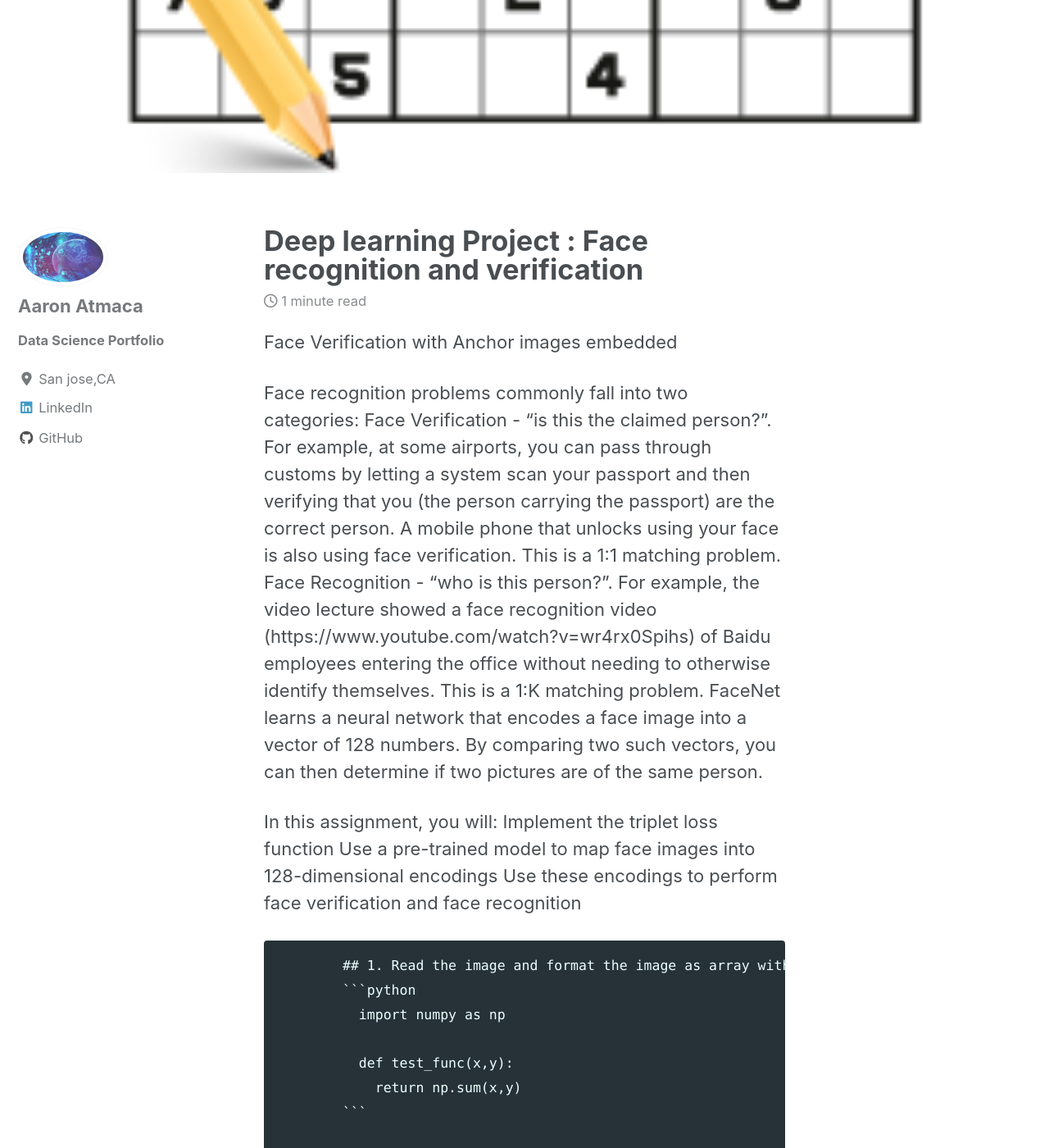
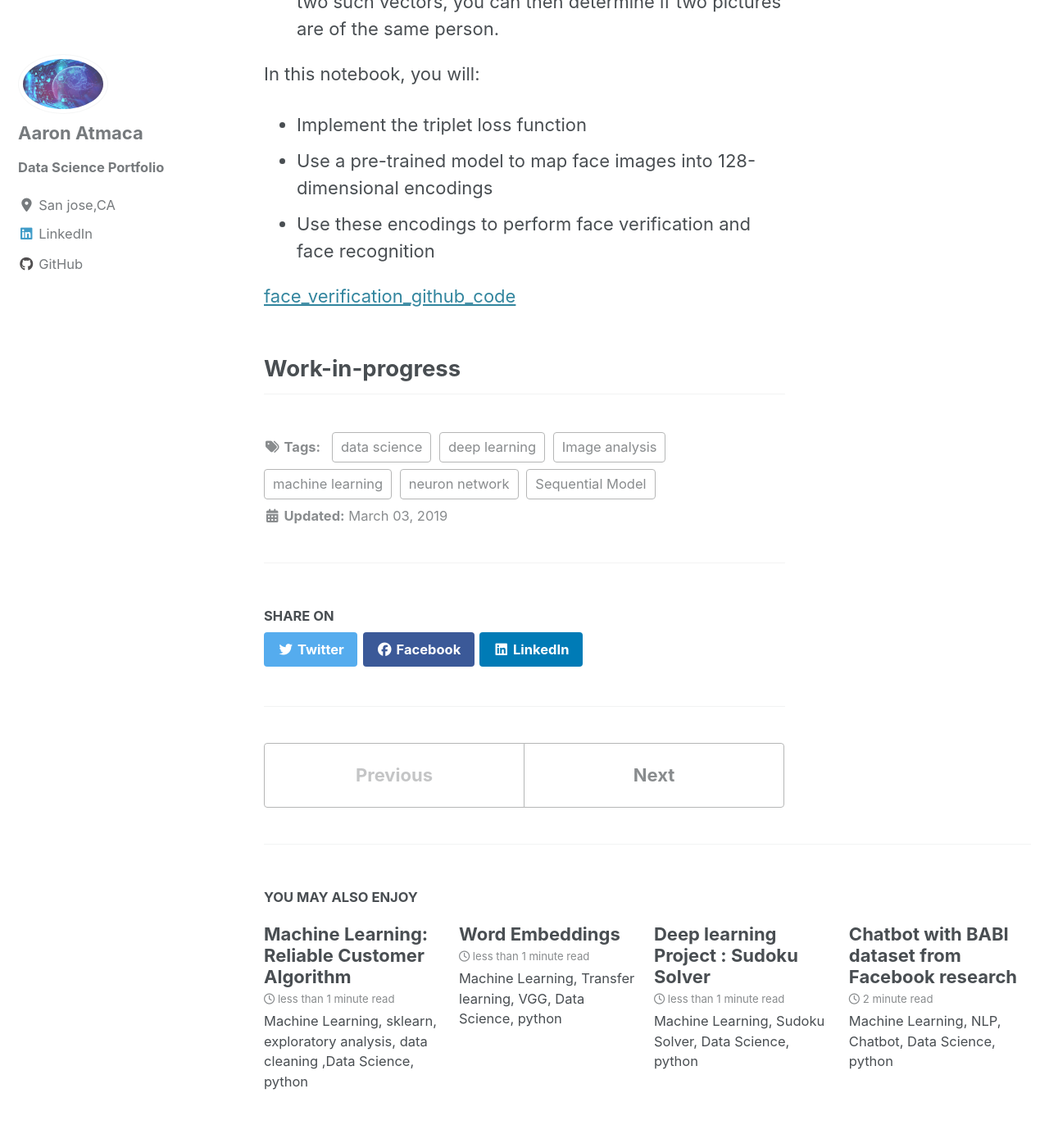
Before and after one commit to erenat77/erenat77.github.io, a Jekyll site: the page built from _posts/2019-03-03-Face_verification.md, in a window 1280 px wide and 1400 px high, scrolled down 916 px. Shown: the whole window at 82% size. Built offline with Jekyll 4.4.1, drawn with Linux system fonts in a browser that asks for light colours; cached includes are drawn as plain includes; nearby versions of some CDN libraries; some of the changed text lies outside the part shown.

Commit message:
initial commit

````diff
--- a/_posts/2019-03-03-Face_verification.md
+++ b/_posts/2019-03-03-Face_verification.md
@@ -1,62 +1,22 @@
 ---
 title: "Deep learning Project : Face recognition and verification"
 date: 2019-03-03
-tags: [machine learning, deep learning, data science, neuron network, sudoku, Image analysis, Sequential Model]
-header:
-  image: "/images/sudoku_ex2.png"
+tags: [machine learning, deep learning, data science, neuron network, Image analysis, Sequential Model]
 excerpt: "Machine Learning, Transfer learning, VGG, Data Science, python"
 mathjax: "true"
 ---
-Face Verification with Anchor images embedded
-
+# Face Verification with Anchor images embedded
 
 Face recognition problems commonly fall into two categories:
-Face Verification - "is this the claimed person?". For example, at some airports, you can pass through customs by letting a system scan your passport and then verifying that you (the person carrying the passport) are the correct person. A mobile phone that unlocks using your face is also using face verification. This is a 1:1 matching problem.
-Face Recognition - "who is this person?". For example, the video lecture showed a face recognition video (https://www.youtube.com/watch?v=wr4rx0Spihs) of Baidu employees entering the office without needing to otherwise identify themselves. This is a 1:K matching problem.
+* Face Verification - "is this the claimed person?". For example, at some airports, you can pass through customs by letting a system scan your passport and then verifying that you (the person carrying the passport) are the correct person. A mobile phone that unlocks using your face is also using face verification. This is a 1:1 matching problem.
+* Face Recognition - "who is this person?". For example, the video lecture showed a face recognition video (https://www.youtube.com/watch?v=wr4rx0Spihs) of Baidu employees entering the office without needing to otherwise identify themselves. This is a 1:K matching problem.
 FaceNet learns a neural network that encodes a face image into a vector of 128 numbers. By comparing two such vectors, you can then determine if two pictures are of the same person.
 
-In this assignment, you will:
-Implement the triplet loss function
-Use a pre-trained model to map face images into 128-dimensional encodings
-Use these encodings to perform face verification and face recognition
+In this notebook, you will:
+* Implement the triplet loss function
+* Use a pre-trained model to map face images into 128-dimensional encodings
+* Use these encodings to perform face verification and face recognition
 
+[face_verification_github_code](https://github.com/erenat77/face_recognition)
 
-            ## 1. Read the image and format the image as array with openCV library
-            ```python
-              import numpy as np
-
-              def test_func(x,y):
-                return np.sum(x,y)
-            ```
-
-            ## 2. Read the image and format the image as array with openCV library
-
-            ### H3 Heading
-
-            Here's some basic text.
-
-            And here's some *italics*
-
-            Here's some **bold** texts.
-
-            What about a [link](https://github.com/erenat77)
-
-            Here's a bulleted list:
-            * First
-            + seconds
-            - Third
-
-            Here is numbered list
-            1. First
-            2. second
-            3. Third
-
-            Python code block:
-            ```python
-              import numpy as np
-
-              def test_func(x,y):
-                return np.sum(x,y)
-            ```
-
-            Here is some inline code `x+y`.
+## Work-in-progress
--- /dev/null
+++ b/_posts/2019-09-09-Word_Embedings.md
@@ -0,0 +1,14 @@
+---
+title: "Word Embeddings"
+date: 2019-10-05
+tags: [machine learning, deep learning, data science, neuron network, Image analysis, Sequential Model]
+excerpt: "Machine Learning, Transfer learning, VGG, Data Science, python"
+mathjax: "true"
+---
+# Word Embeddings
+
+## Work-in-progress
+
+Please check the code at the following link
+
+[sudokuCNN_github_code](https://github.com/erenat77/word_embeddings)
--- /dev/null
+++ b/_posts/2019-10-05-Loan_verification.md
@@ -0,0 +1,14 @@
+---
+title: "Machine Learning: Reliable Customer Algorithm"
+date: 2019-10-05
+tags: [machine learning, data science, KNN, SVC, RandomForest]
+excerpt: "Machine Learning, sklearn, exploratory analysis, data cleaning ,Data Science, python"
+mathjax: "true"
+---
+Loan Verification Cycle
+
+**Problem Definition** :
+
+# Work in progress
+
+[sudokuCNN_github_code](https://github.com/erenat77/reliable_customer_algorithm)
--- /dev/null
+++ b/_posts/2019-10-05-WIP.md
@@ -0,0 +1,96 @@
+---
+title: "Deep learning Project : Face recognition and verification"
+date: 2019-03-03
+tags: [machine learning, deep learning, data science, neuron network, Image analysis, Sequential Model]
+excerpt: "Machine Learning, Transfer learning, VGG, Data Science, python"
+mathjax: "true"
+---
+# Work in progress
+
+
+            ## 1. Read the image and format the image as array with openCV library
+            ```python
+              import numpy as np
+
+              def test_func(x,y):
+                return np.sum(x,y)
+            ```
+
+            ## 2. Read the image and format the image as array with openCV library
+
+            ### H3 Heading
+
+            Here's some basic text.
+
+            And here's some *italics*
+
+            Here's some **bold** texts.
+
+            What about a [link](https://github.com/erenat77)
+
+            Here's a bulleted list:
+            * First
+            + seconds
+            - Third
+
+            Here is numbered list
+            1. First
+            2. second
+            3. Third
+
+            Python code block:
+            ```python
+              import numpy as np
+
+              def test_func(x,y):
+                return np.sum(x,y)
+            ```
+
+            Here is some inline code `x+y`.
+
+            ## 1. Read the image and format the image as array with openCV library
+            ```python
+              import numpy as np
+
+              def test_func(x,y):
+                return np.sum(x,y)
+            ```
+
+            ## 2. Read the image and format the image as array with openCV library
+
+            ### H3 Heading
+
+            Here's some basic text.
+
+            And here's some *italics*
+
+            Here's some **bold** texts.
+
+            What about a [link](https://github.com/erenat77)
+
+            Here's a bulleted list:
+            * First
+            + seconds
+            - Third
+
+            Here is numbered list
+            1. First
+            2. second
+            3. Third
+
+            Python code block:
+            ```python
+              import numpy as np
+
+              def test_func(x,y):
+                return np.sum(x,y)
+            ```
+
+            Here is some inline code `x+y`.
+
+            Here is an image:
+            <img src="{{site.url}}{{ site.baseurl }}/image/data_sci2.jpg" alt="linearly separable data">
+
+            Here is some math:
+            $$z=x+y$$
+            $$z=x/y$$
````
Also changed, not shown: _posts/2019-9-01-sudoku_solver_by_RNN_model.md (+4 -45 lines).
